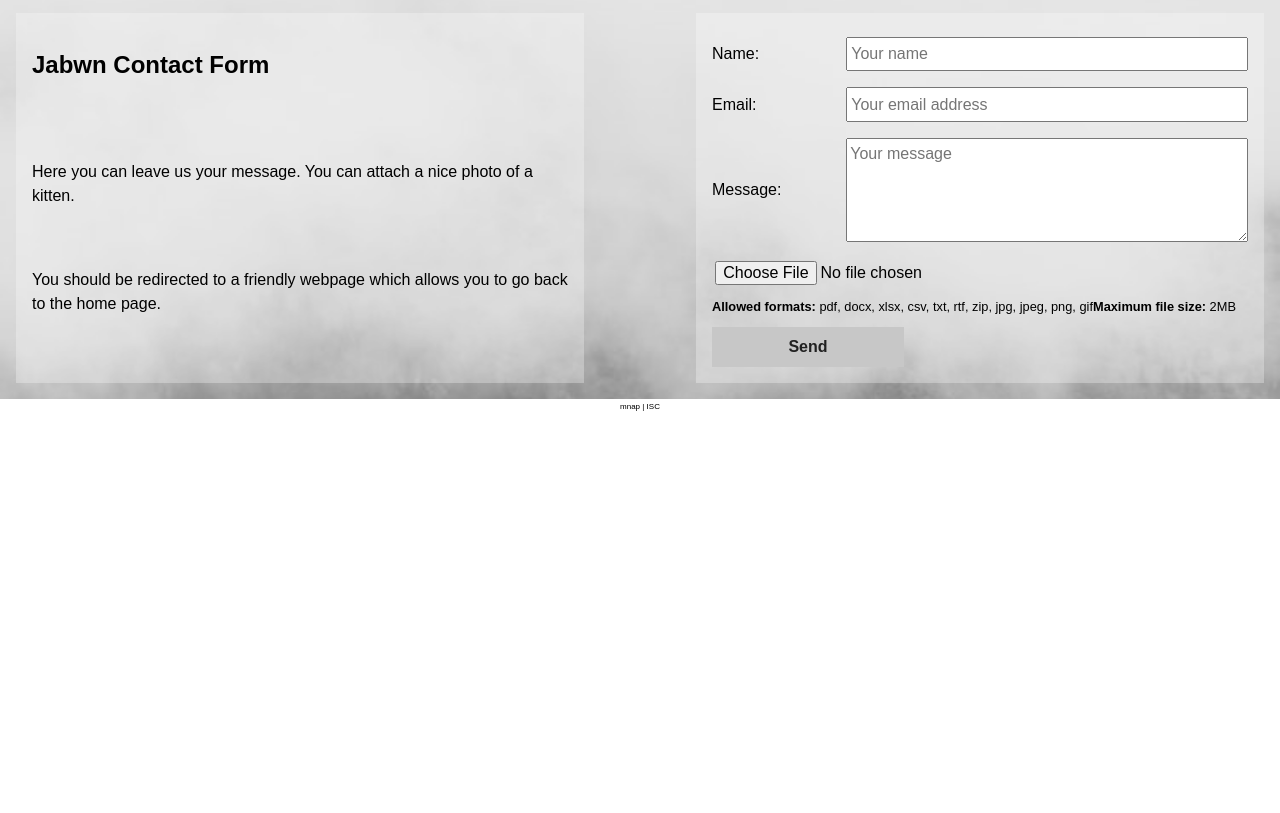
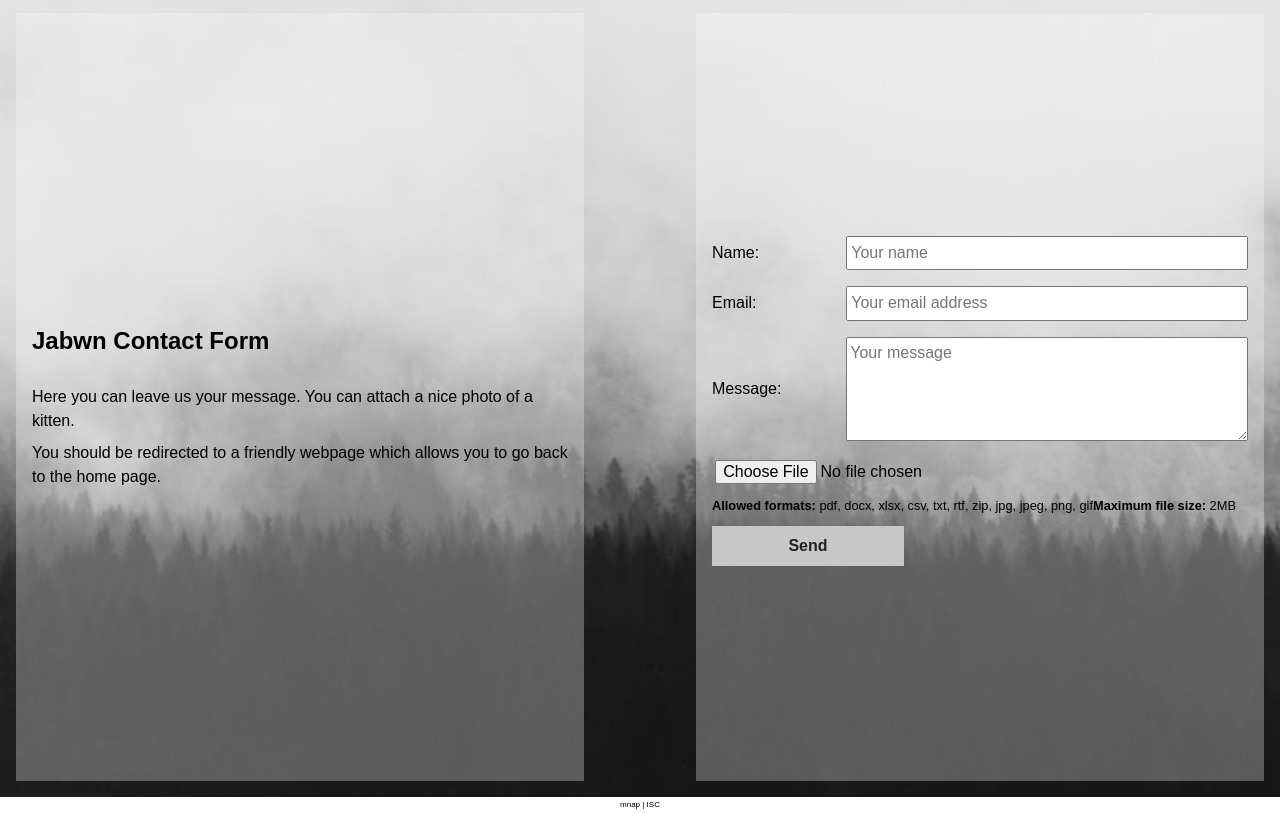
Before and after one commit to mnap00/00-sample-forms, a website: page src/jabwn.html in a window 1280 px wide. Shown: the part 51-864 px from the top of the page. Before the commit the page ends 800 px from the top, so only its background shows below. Drawn offline with nearby package versions, Linux system fonts and the light colour scheme; files that its build step writes are made by us from their sources.

Commit message:
Remove empty spaces below test forms

```diff
--- a/src/scss/_form.scss
+++ b/src/scss/_form.scss
@@ -7,6 +7,7 @@
   flex-wrap: wrap;
   justify-content: center;
   margin: 0 auto;
+  min-height: 100vh;
   padding: 0 1em;
 
   @include lg {
@@ -31,6 +32,7 @@
 
   &__description,
   &__body {
+    align-content: center;
     background-color: rgba(250, 250, 250, 0.3);
     display: flex;
     flex-wrap: wrap;
```
